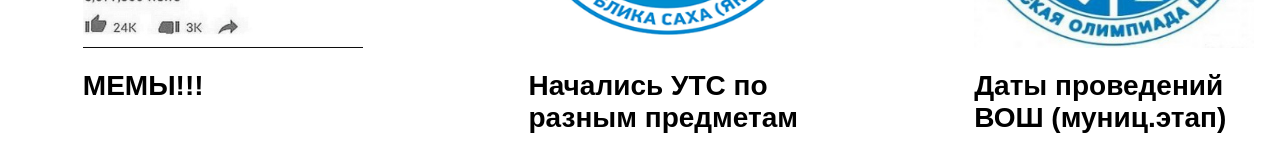
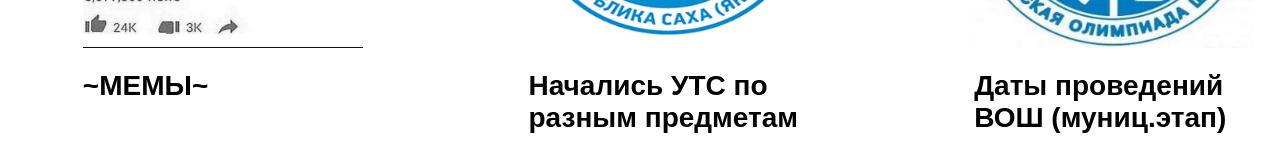
Before and after one commit to Tatukha29/RL, a plain HTML site: page index.html in a window 1280 px wide. Shown: the part 586-746 px from the top of the page. Drawn offline with Linux system fonts and the light colour scheme.

Commit message:
Update index.html

```diff
--- a/index.html
+++ b/index.html
@@ -98,7 +98,7 @@
 <img src="%D0%BA%D0%B0%D0%B9%D1%82%D0%B0%D0%BB.jpg" />
 <a href="#">
 <h1>
-MEMЫ!!!
+~MEMЫ~
 </h1>
 </a>
 </div>
```
